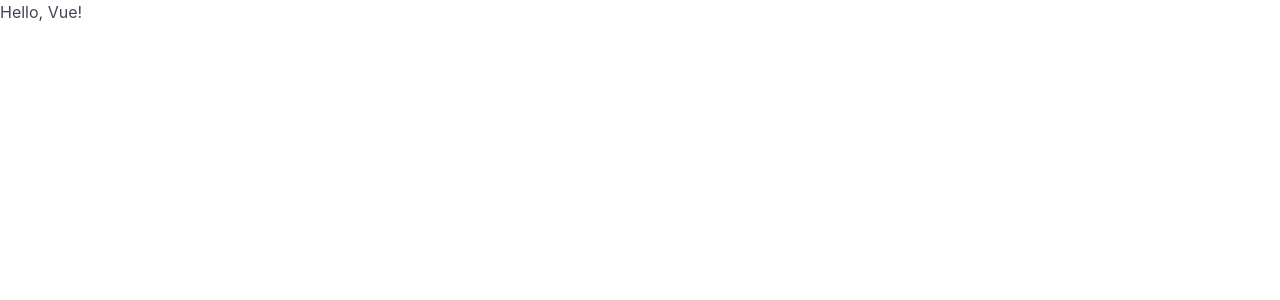
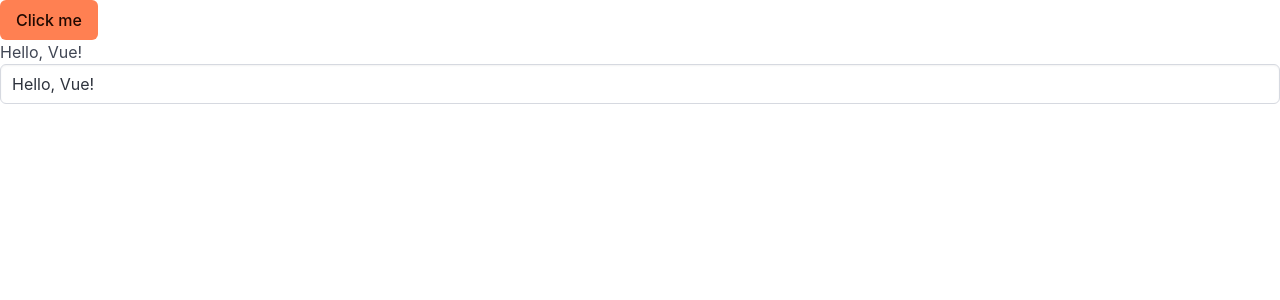
Before and after one commit to damianadev/learnfront, a JavaScript app: page / in a window 1280 px wide. Shown: the top 300 px of the page. Built offline with nearby package versions, Linux system fonts and the light colour scheme.

Commit message:
Add text change from innput with Vue

```diff
--- a/package.json
+++ b/package.json
@@ -16,6 +16,7 @@
   "dependencies": {
     "@vitejs/plugin-vue": "^6.0.9",
     "bulma": "^1.0.4",
+    "sass": "^1.105.0",
     "sass-embedded": "^1.104.0",
     "vite": "^8.3.0"
   }
--- a/src/App.vue
+++ b/src/App.vue
@@ -1,9 +1,22 @@
 <script setup>
+import { ref } from "vue";
+
+    let message = ref('Hello, Vue!');
+
+    /*
+    function inputUpdate(event) {
+        console.log(event);
+        message.value = event.target.value;
+    }
+        */
 
 </script>
 
 <template>
-    <h1>Hello, Vue!</h1>
+    <button v-on:click="message = 'Hello, TA25B!'" class="button is-primary">Click me</button>
+    <h1>{{ message }}</h1>
+    <!--<input type="text" class="input" v-bind:value="message" @input="message = $event.target.value"> -->
+    <input type="text" class="input" v-model="message">
 </template>
 
 <style>
```
Also changed, not shown: 1 other file (tests, documents, lock files or other folders).
